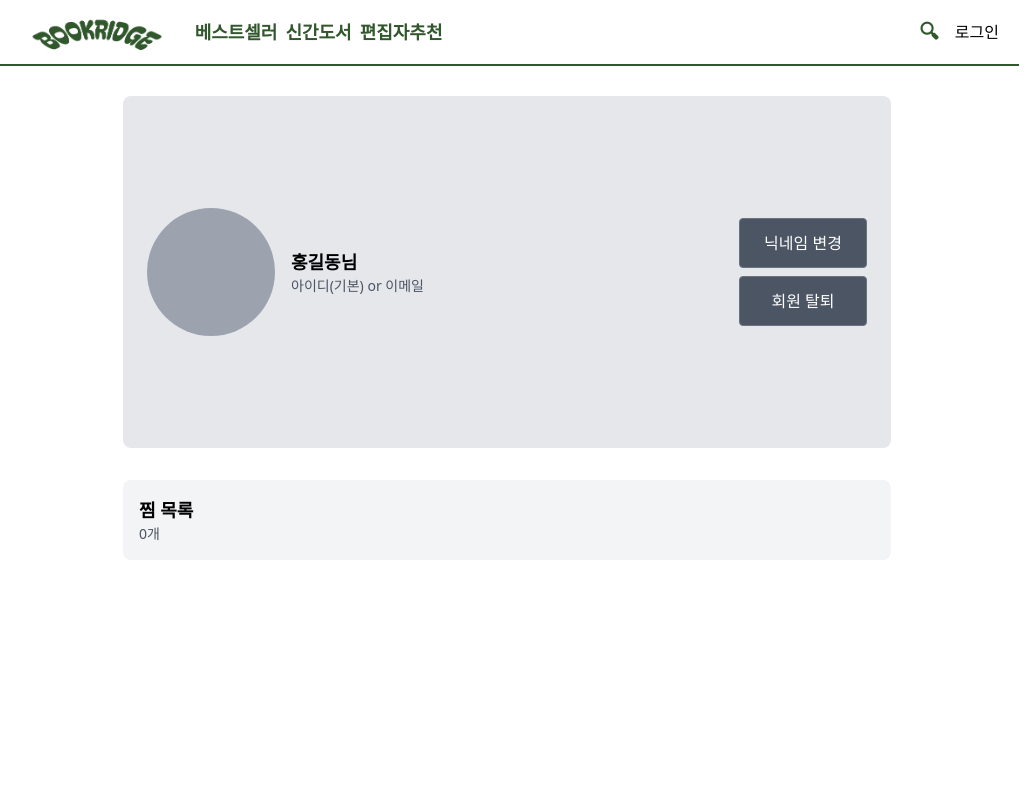
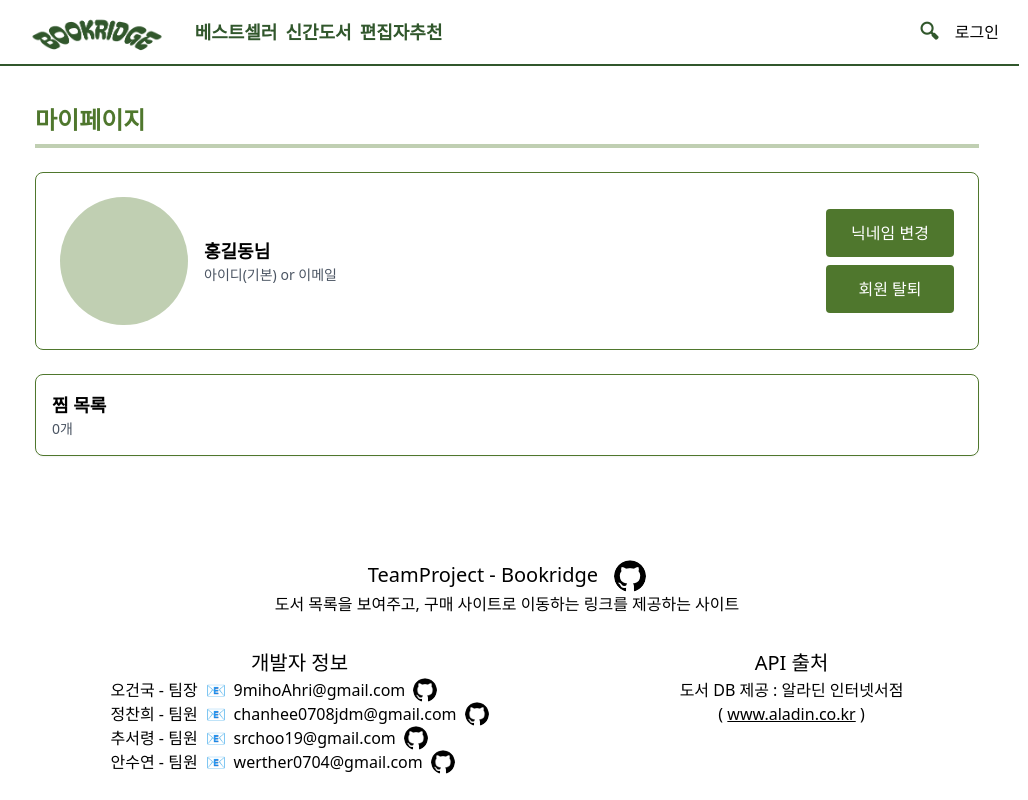
Before and after one commit to team-bookridge/client, a React (Vite) app: page /MyPage in a window 1280 px wide. Shown: the top 800 px of the page, without its empty margins (133-1161 px from the left). Built offline with nearby package versions, Linux system fonts and the light colour scheme.

Commit message:
#12 MyPage css 수정

```diff
--- a/src/App.tsx
+++ b/src/App.tsx
@@ -42,7 +42,7 @@
           <Route path="/NewBook" element={<NewBook />} />
           <Route path="/EditorChoice" element={<EditorChoice />} />
           <Route path="/Search" element={<Search />} />
-          <Route path="/MyPage" element={<MyPage />} />
+          <Route path="/MyPage" element={<MyPage setModal={setModal} />} />
           <Route path="/MyPage/WishList" element={<WishList />} />
           <Route path="/BookDetail/:itemId" element={<BookDetail />} />
         </Routes>
--- a/src/pages/MyPage.tsx
+++ b/src/pages/MyPage.tsx
@@ -1,59 +1,56 @@
-import { useState, useEffect } from 'react';
+import { useEffect, useState } from 'react';
 import { Link } from 'react-router-dom';
-import SetNickNameModal from '@components/modal/SetNickNameModal';
+import type { Dispatch, SetStateAction } from 'react';
+import { TModal } from '@/types';
 
-function MyPage(): JSX.Element {
-  const [nickname, setNickname] = useState<string>('홍길동님');
-  const [isModalOpen, setIsModalOpen] = useState<boolean>(false);
+interface MyPageProps {
+  setModal: Dispatch<SetStateAction<TModal>>;
+}
+
+function MyPage({ setModal }: MyPageProps): JSX.Element {
   const [wishListCount, setWishListCount] = useState<number>(0);
 
   useEffect(() => {
-    // localStorage에서 찜 목록 개수 가져오기
     const storedWishList = JSON.parse(localStorage.getItem('wishList') || '[]');
     setWishListCount(storedWishList.length);
   }, []);
 
   return (
-    <div className="h-[1000px] p-4 flex flex-col items-center">
-      {/* 닉네임 변경 모달 */}
-      {isModalOpen && (
-        <SetNickNameModal
-          nickname={nickname}
-          setNickname={setNickname}
-          onClose={() => setIsModalOpen(false)}
-        />
-      )}
-
+    <div className="flex flex-col max-w-[64rem] w-full mx-auto gap-6 px-[1.25rem] pt-[1.5rem]">
+      {' '}
+      {/* 페이지 헤더 */}
+      <h2 className="text-2xl font-bold text-[#4F772D] border-b-4 border-[#C0CFB2] pb-2">
+        마이페이지
+      </h2>
       {/* 마이페이지 전체 박스 */}
-      <div className="flex flex-col w-full md:w-[48rem] h-[22rem] bg-gray-200 p-6 rounded-lg justify-center">
+      <div className="flex flex-col w-full p-6 rounded-lg border border-[#4F772D]">
         <div className="flex flex-col md:flex-row items-center md:items-center justify-between w-full gap-4">
           <div className="flex items-center gap-4">
-            <div className="w-[6rem] h-[6rem] md:w-[8rem] md:h-[8rem] bg-gray-400 rounded-full" />
+            <div className="w-[6rem] h-[6rem] md:w-[8rem] md:h-[8rem] bg-[#C0CFB2] rounded-full" />
             <div>
-              <p className="font-bold text-lg">{nickname}</p>
+              <p className="font-bold text-lg">홍길동님</p>
               <p className="text-sm text-gray-600">아이디(기본) or 이메일</p>
             </div>
           </div>
           <div className="flex flex-row gap-2 items-center justify-center mt-8 md:mt-0 md:flex-col md:items-end md:justify-center w-full md:w-[8rem]">
             <button
               type="button"
-              onClick={() => setIsModalOpen(true)}
-              className="border border-gray-500 text-white bg-gray-600 w-[8rem] py-3 rounded hover:bg-gray-700 text-center">
+              onClick={() => setModal('setNickName')}
+              className="text-white bg-[#4F772D] w-[8rem] py-3 rounded hover:bg-[#3b5e23] text-center">
               닉네임 변경
             </button>
             <button
               type="button"
-              className="border border-gray-500 text-white bg-gray-600 w-[8rem] py-3 rounded hover:bg-gray-700 text-center">
+              className="text-white bg-[#4F772D] w-[8rem] py-3 rounded hover:bg-[#3b5e23] text-center">
               회원 탈퇴
             </button>
           </div>
         </div>
       </div>
-
       {/* 찜 목록 */}
       <Link
         to="/MyPage/WishList"
-        className="w-full md:w-[48rem] mt-8 bg-gray-100 p-4 rounded-lg flex flex-col items-start">
+        className="w-full border border-[#4F772D] p-4 rounded-lg shadow-sm hover:shadow-md transition flex flex-col items-start">
         <p className="font-bold text-lg text-left">찜 목록</p>
         <p className="text-sm text-gray-600 text-left">{wishListCount}개</p>
       </Link>
```
